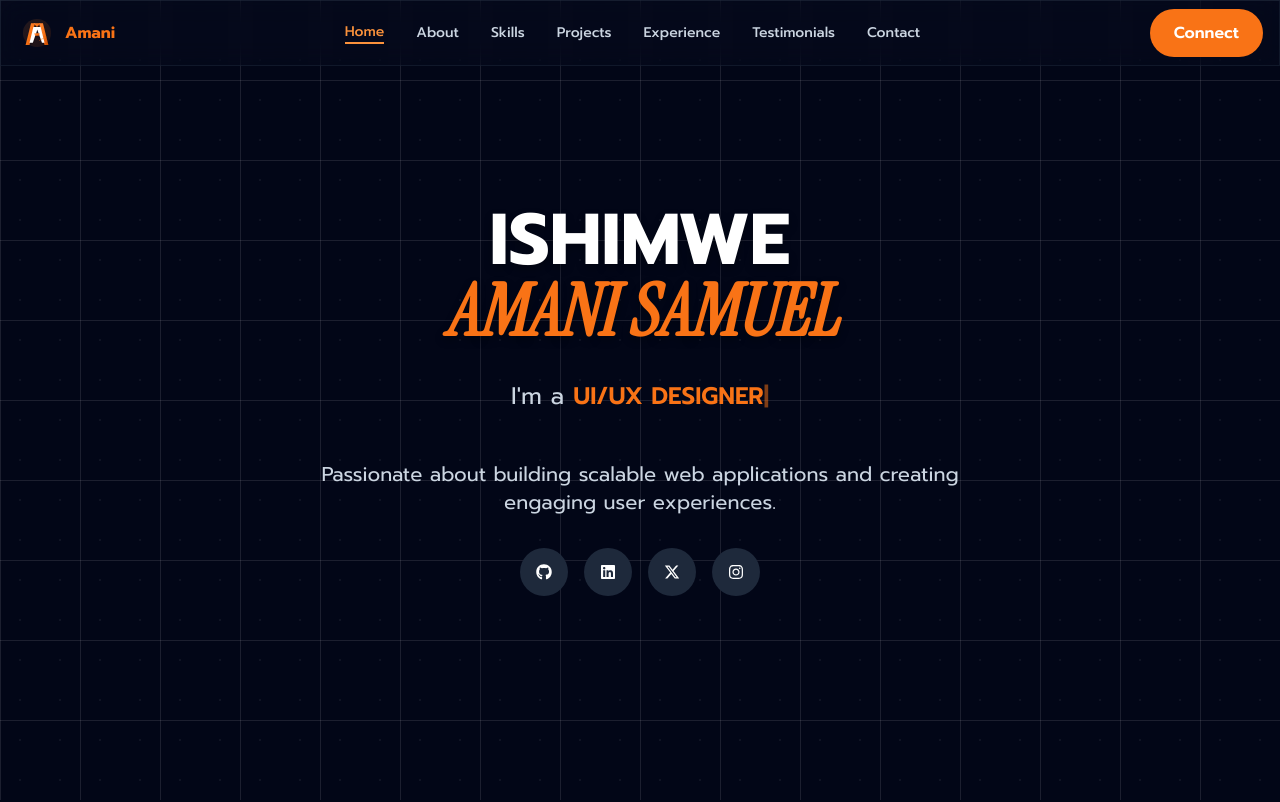
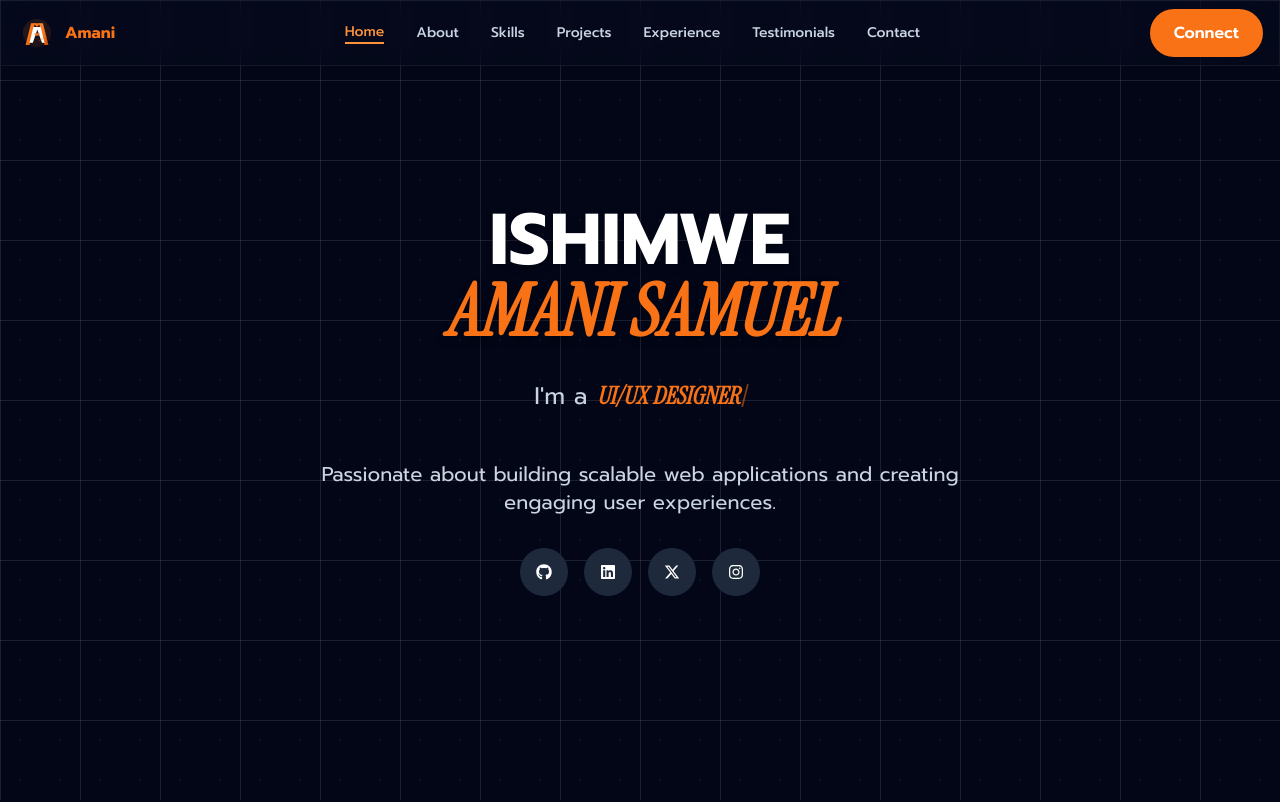
Before and after one commit to Amani-Ishimwe/Portofolio_site, a React (Vite) app: page / in a window 1280 px wide. Shown: the top 802 px of the page. Built offline with nearby package versions, Linux system fonts and the light colour scheme.

Commit message:
changed the font

```diff
--- a/src/components/Hero.jsx
+++ b/src/components/Hero.jsx
@@ -59,7 +59,7 @@ const Hero = () => {
           <div className="h-16 flex items-center justify-center">
             <span className="text-xl md:text-2xl text-dark-300 font-ibm">
               I'm a{' '}
-              <span className="text-primary-500 font-semibold">
+              <span className="text-primary-500 font-semibold font-instrument italic">
                 {text}
                 <span className="animate-pulse">|</span>
               </span>
```
